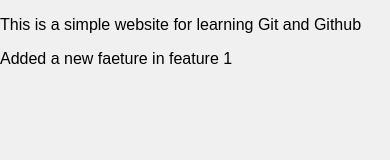
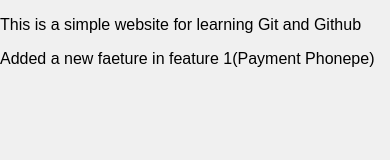
Before and after one commit to ramchandra3101/My_LocalRepo, a plain HTML site: page index.html in a window 390 px wide. Drawn offline with Linux system fonts and the light colour scheme.

Commit message:
Changed payment to Phonepe

```diff
--- a/index.html
+++ b/index.html
@@ -9,6 +9,6 @@
 </head>
 <body>
   <p>This is a simple website for learning Git and Github</p>
-  <p>Added a new faeture in feature 1</p>
+  <p>Added a new faeture in feature 1(Payment Phonepe)</p>
 </body>
 </html>
```
